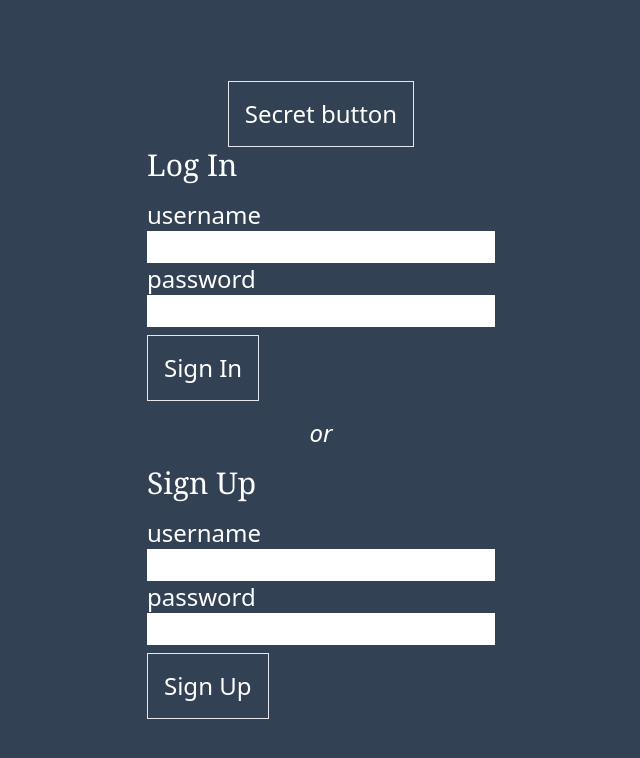
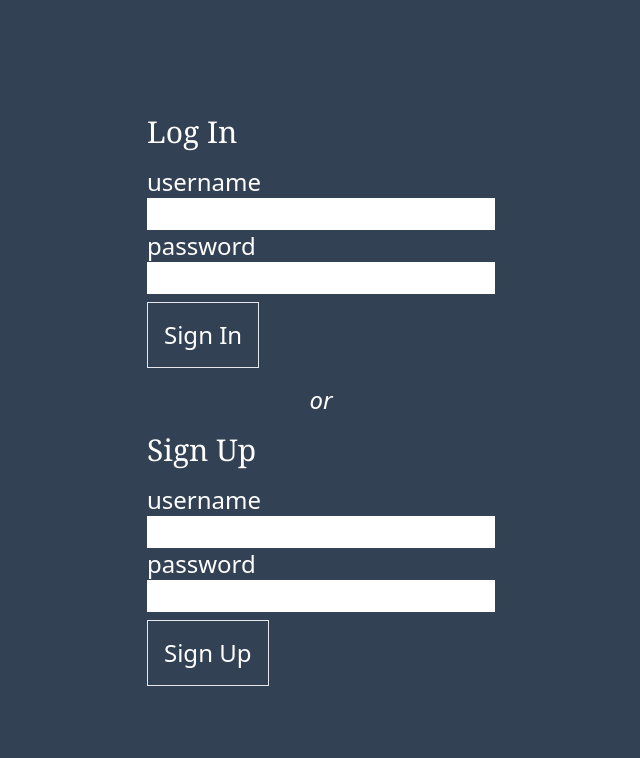
Before and after one commit to timothy-taylor/mern-with-auth, a React (Vite) app in the folder client/: page / in a window 1280 px wide. Shown: the top 758 px of the page, without its empty margins (319-959 px from the left). Built offline with nearby package versions, Linux system fonts and the light colour scheme.

Commit message:
FIX: client token logic and split up components

```diff
--- a/client/src/App.jsx
+++ b/client/src/App.jsx
@@ -4,24 +4,33 @@ import { useLocalStorage } from "./hooks/useLocalStorage";
 import { axiosClient } from "./api/axiosClient.js";
 import { userAPI } from "./api/user.js";
 
+const SecretButton = ({ handleSecret }) => {
+  return (
+    <button className="p-4 m-4 border" onClick={handleSecret}>
+      Secret button
+    </button>
+  );
+};
+
 export function App() {
-  const { localData } = useLocalStorage();
+  const { token, setToken, clearLocalData } = useLocalStorage();
 
   const handleSecret = async () => {
-    const request = userAPI.index(localData);
+    const requestBody = userAPI.index(token);
     try {
-    const response = await axiosClient.request(request);
-    console.log(response);
+      const response = await axiosClient.request(requestBody);
+      console.log(response);
     } catch (err) {
       console.error(err);
     }
-  }
+  };
 
   return (
     <div className="flex flex-col items-center justify-center min-h-screen bg-slate-700 text-2xl text-white">
-      <button className="p-4 border" onClick={handleSecret}>Secret button</button>
-      <LogIn />
-      {localData ? null : (
+      <LogIn {...{ token, setToken, clearLocalData }} />
+      {token ? (
+        <SecretButton {...{ handleSecret }} />
+      ) : (
         <>
           <div className="italic m-4">or</div>
           <SignUp />
--- /dev/null
+++ b/client/src/components/Label.jsx
@@ -0,0 +1,12 @@
+export const Label = ({ label, value, type, handleChange }) => (
+  <label className="flex flex-col">
+    {label}
+    <input
+      type={type}
+      className="text-black"
+      value={value}
+      onChange={(e) => handleChange({ [label]: e.target.value })}
+      required
+    />
+  </label>
+);
--- a/client/src/components/LogIn.jsx
+++ b/client/src/components/LogIn.jsx
@@ -1,34 +1,17 @@
 import { useState } from "react";
 import { axiosClient } from "../api/axiosClient";
 import { authAPI } from "../api/auth.js";
-import { useLocalStorage } from "../hooks/useLocalStorage";
+import { Label } from "./Label";
 
 const LogOut = ({ handleLogout }) => (
-  <button
-    className="p-4 m-2 border"
-    onClick={() => handleLogout()}
-  >
+  <button className="p-4 m-2 border" onClick={() => handleLogout()}>
     Sign Out
   </button>
 );
 
-const Label = ({ label, value, type, handleChange }) => (
-  <label className="flex flex-col">
-    {label}
-    <input
-      type={type}
-      className="text-black"
-      value={value}
-      onChange={(e) => handleChange({ [label]: e.target.value })}
-      required
-    />
-  </label>
-);
-
 const initialState = { username: "", password: "" };
 
-export const LogIn = () => {
-  const { localData, setLocalData, clearLocalData } = useLocalStorage();
+export const LogIn = ({ token, setToken, clearLocalData }) => {
   const [credentials, setCredentials] = useState(initialState);
 
   const handleChange = (newValue) =>
@@ -43,14 +26,14 @@ export const LogIn = () => {
       if (result.status === 200) {
         console.log(result.data);
         setCredentials(initialState);
-        setLocalData(result.data.token);
+        setToken(result.data.token);
       }
     } catch (error) {
       console.error(error);
     }
   };
 
-  if (localData) return <LogOut handleLogout={clearLocalData} />;
+  if (token) return <LogOut handleLogout={clearLocalData} />;
   return (
     <form onSubmit={handleSubmit}>
       <h1 className="mb-4 font-serif text-3xl">Log In</h1>
--- a/client/src/hooks/useLocalStorage.js
+++ b/client/src/hooks/useLocalStorage.js
@@ -1,14 +1,17 @@
 import { useState, useEffect } from "react";
 
-const KEY = 'user-token';
+const KEY = "user-token";
 
 export const useLocalStorage = () => {
-  const [localData, setLocalData] = useState(localStorage.getItem(KEY));
-  const clearLocalData = () => localStorage.removeItem(KEY);
+  const [token, setToken] = useState(localStorage.getItem(KEY));
+  const clearLocalData = () => {
+    localStorage.removeItem(KEY);
+    setToken(undefined);
+  };
 
   useEffect(() => {
-    localData && localStorage.setItem(KEY, localData);
-  }, [localData]);
+    token && localStorage.setItem(KEY, token);
+  }, [token]);
 
-  return { localData, setLocalData, clearLocalData };
+  return { token, setToken, clearLocalData };
 };
```
